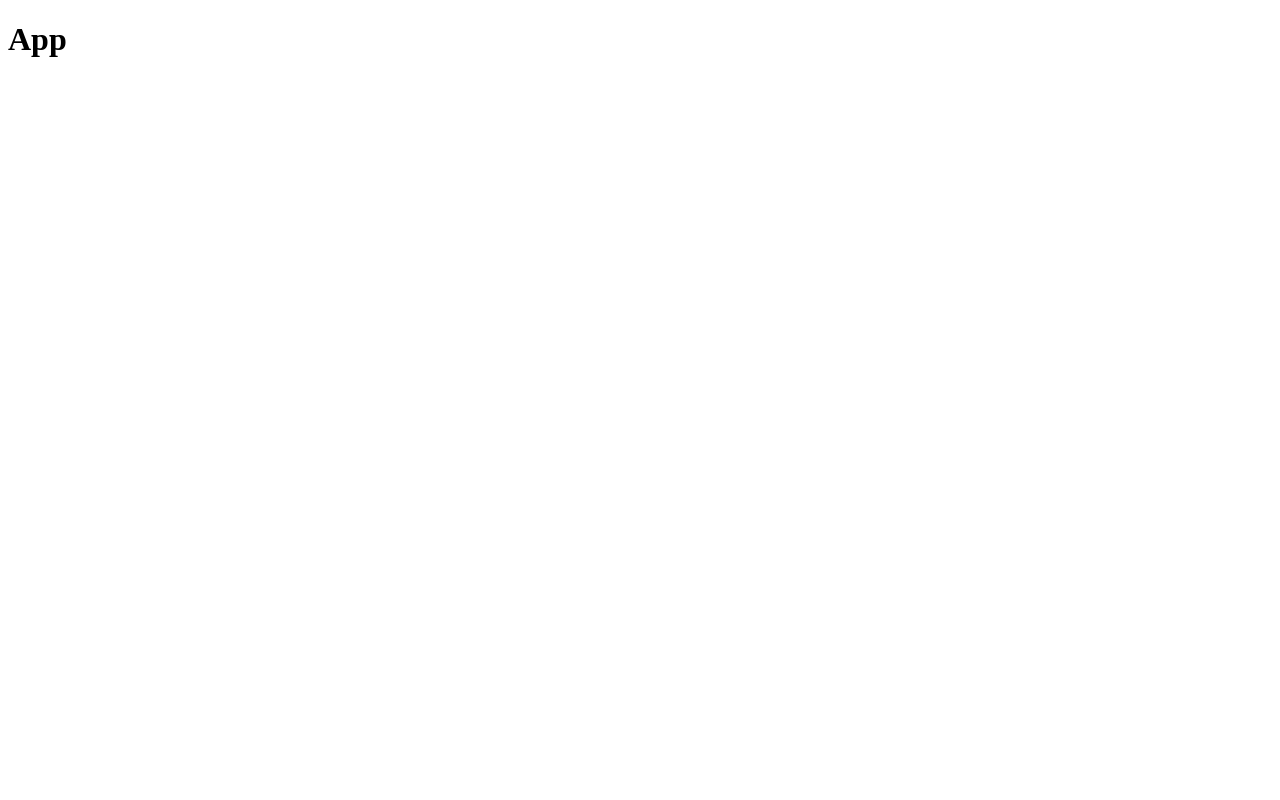
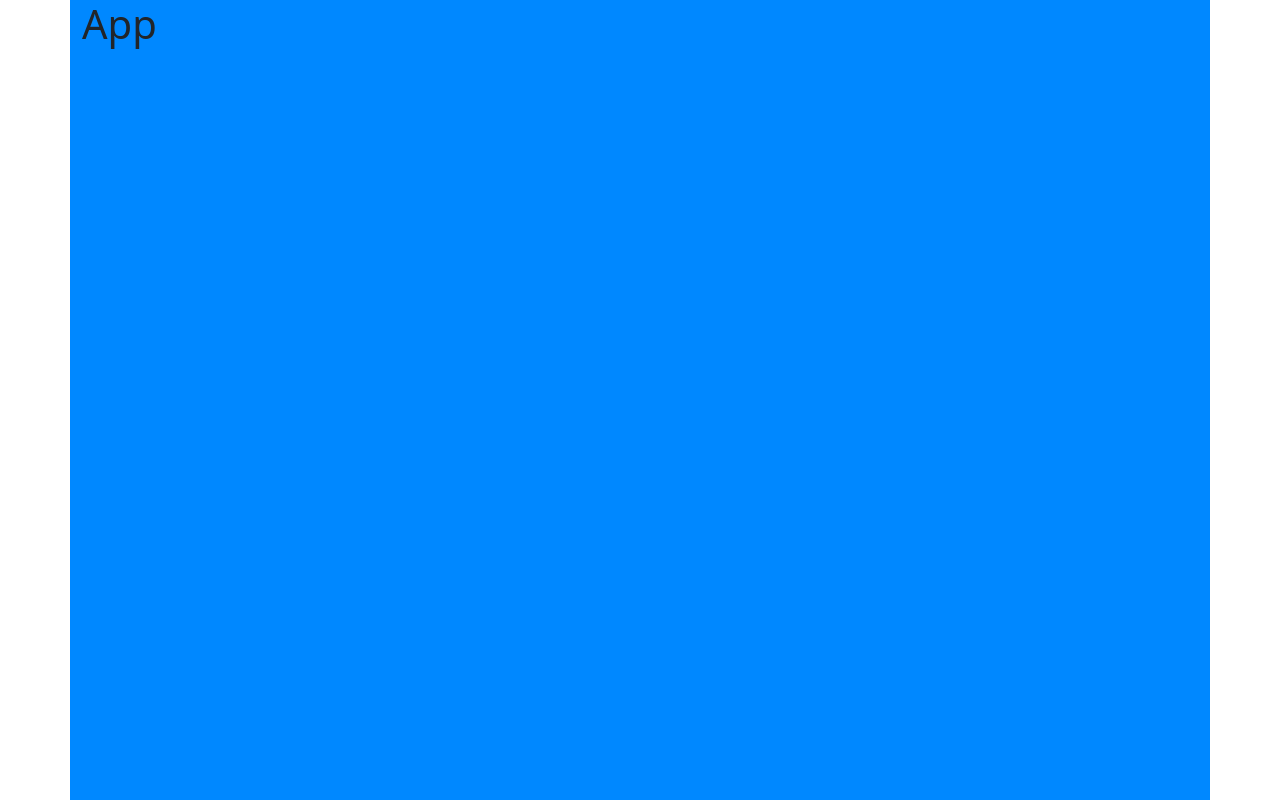
Before and after one commit to ArmanBTC/cstest, a React (Create React App) app: page / in a window 1280 px wide. Built offline with nearby package versions, Linux system fonts and the light colour scheme.

Commit message:
therti commit

```diff
--- a/package.json
+++ b/package.json
@@ -10,6 +10,7 @@
     "@types/node": "^16.18.58",
     "@types/react": "^18.2.25",
     "@types/react-dom": "^18.2.11",
+    "bootstrap": "^5.3.2",
     "react": "^18.2.0",
     "react-dom": "^18.2.0",
     "react-scripts": "5.0.1",
--- a/src/App.tsx
+++ b/src/App.tsx
@@ -1,8 +1,9 @@
 import React from "react";
+import "bootstrap/dist/css/bootstrap.css";
 
 function App() {
   return (
-    <div className="App">
+    <div className="container App">
       <h1>App</h1>
     </div>
   );
--- /dev/null
+++ b/src/css/style.css
@@ -0,0 +1,16 @@
+html,
+body {
+  width: 100%;
+  height: 100%;
+}
+html #root,
+body #root {
+  width: 100%;
+  height: 100%;
+}
+
+.App {
+  background-color: rgb(0, 136, 255);
+  width: 100%;
+  height: 100%;
+}
--- a/src/index.tsx
+++ b/src/index.tsx
@@ -2,6 +2,8 @@ import React from 'react';
 import ReactDOM from 'react-dom/client';
 
 import App from './App';
+import "./css/style.css";
+
 
 const root = ReactDOM.createRoot(
   document.getElementById('root') as HTMLElement
--- /dev/null
+++ b/src/scss/style.scss
@@ -0,0 +1,16 @@
+html,
+body {
+  width: 100%;
+  height: 100%;
+
+  #root {
+    width: 100%;
+    height: 100%;
+  }
+}
+
+.App {
+  background-color: rgb(0, 136, 255);
+  width: 100%;
+  height: 100%;
+}
```
Also changed, not shown: 1 other file (tests, documents, lock files or other folders).
